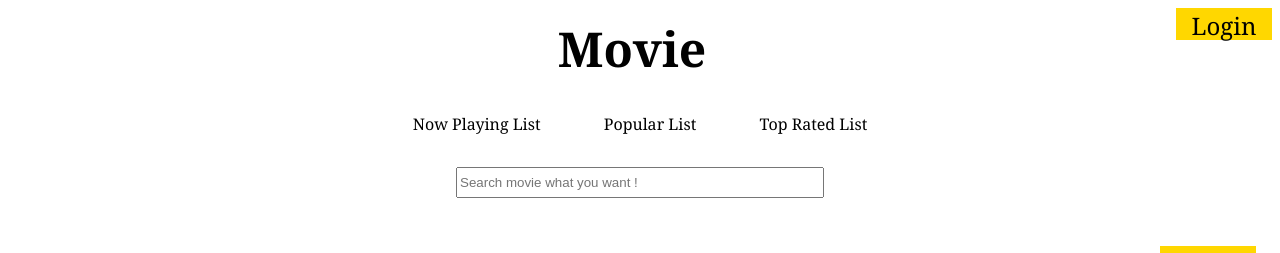
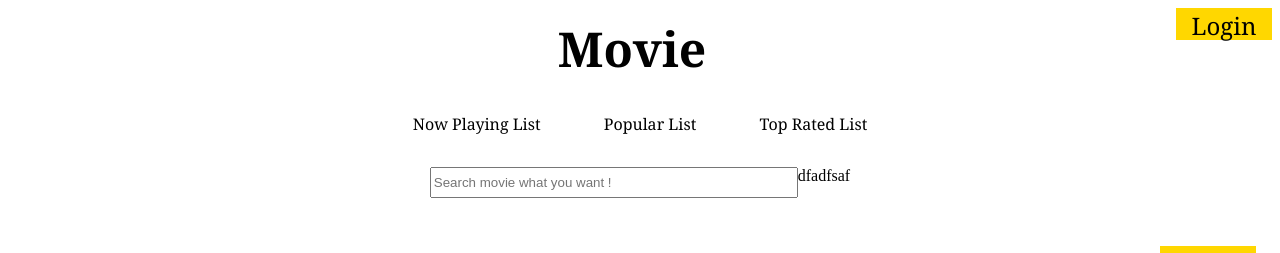
Before and after one commit to apricity2u/Movie-Website, a React (Vite) app in the folder my-app/: page / in a window 1280 px wide. Shown: the top 253 px of the page. Built offline with nearby package versions, Linux system fonts and the light colour scheme; no server answers.

Commit message:
[chore] tmp

```diff
--- a/my-app/src/Components/RootHeaderSearch.jsx
+++ b/my-app/src/Components/RootHeaderSearch.jsx
@@ -18,6 +18,7 @@ export default function RootHeaderSearch({categories}) {
         onChange={handleMovieInput}
         className="movie-search-style"
       />
+      dfadfsaf
     </div>
   );
 }
```
